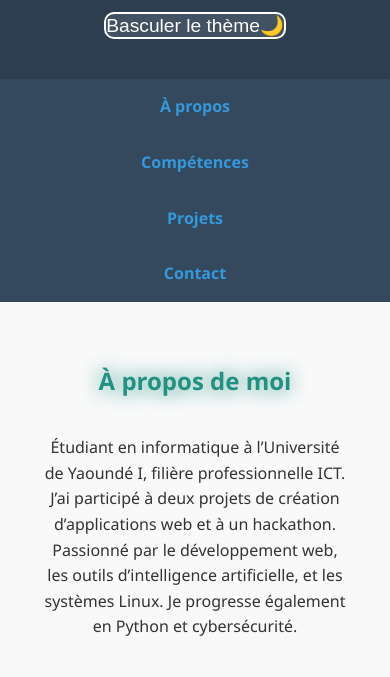
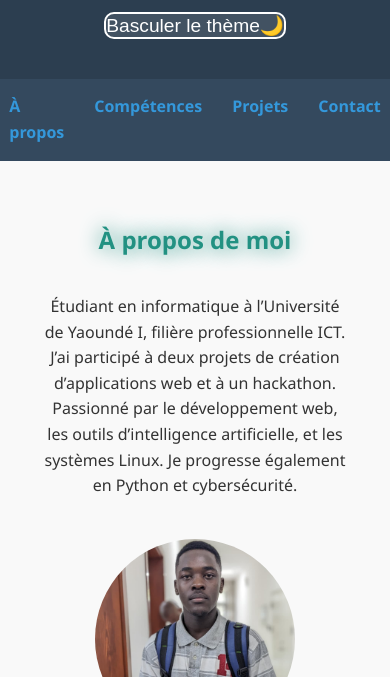
Before and after one commit to darwinx-27/portfolio, a plain HTML site: page index.html in a window 390 px wide. Shown: the part 160-837 px from the top of the page. Drawn offline with Linux system fonts and the light colour scheme.

Commit message:
style.css

```diff
--- a/style.css
+++ b/style.css
@@ -487,11 +487,6 @@ footer {
     margin-top: 20px;
   }
 
-  nav ul {
-    flex-direction: column;   /* menu vertical */
-    align-items: center;
-  }
-
   .header-content {
     flex-direction: column;
     gap: 15px;
```
